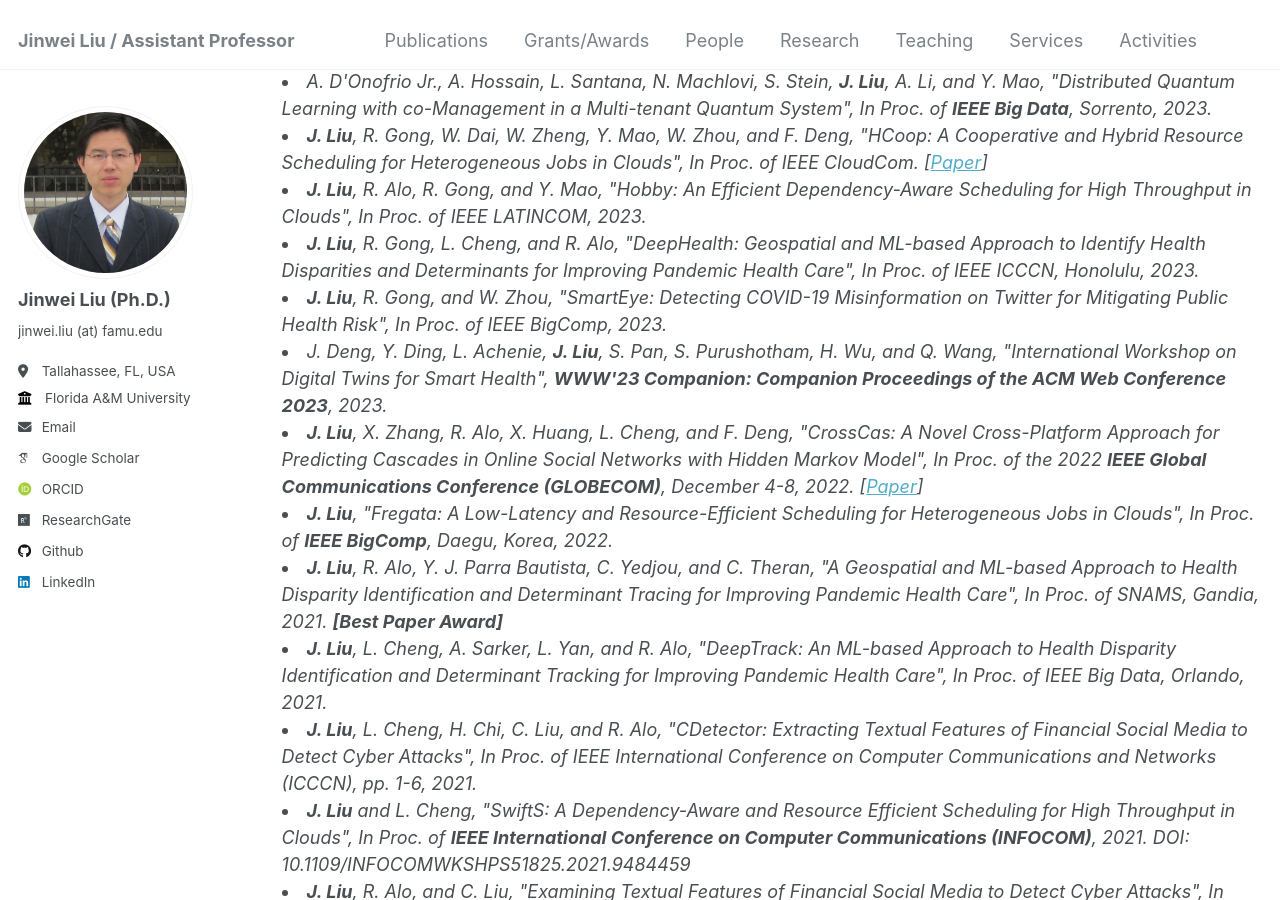
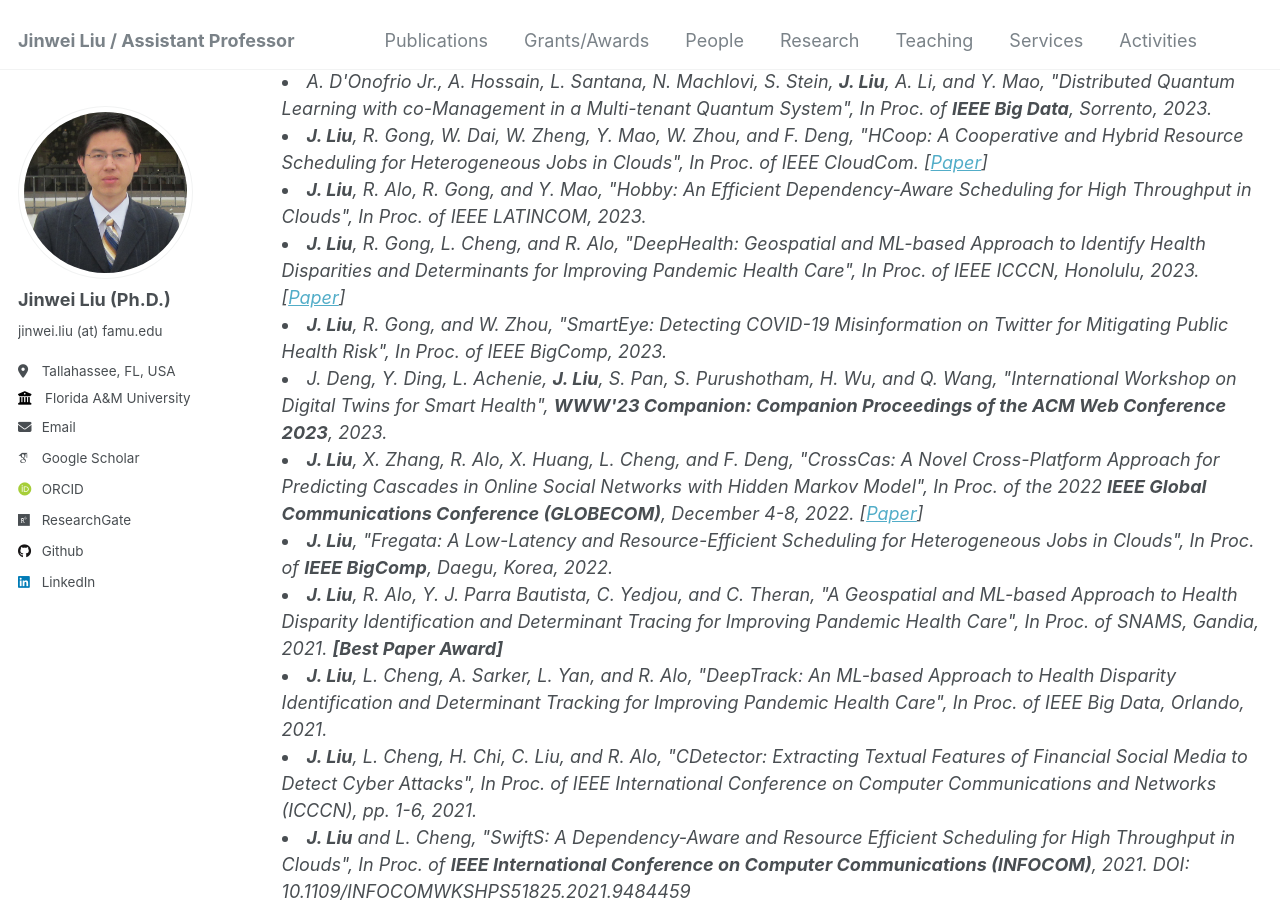
Before and after one commit to jinweiliucu/jinweiliucu.github.io, a Jekyll site: the page built from _publications/publications.html, in a window 1280 px wide and 900 px high, scrolled down 1355 px. Built offline with Jekyll 4.4.1, drawn with Linux system fonts in a browser that asks for light colours; some web fonts are replaced.

Commit message:
Update publications.html

```diff
--- a/_publications/publications.html
+++ b/_publications/publications.html
@@ -138,6 +138,7 @@ author_profile: true
 		<li>
 		<strong>J. Liu</strong>, R. Gong, L. Cheng, and R. Alo, "DeepHealth: Geospatial and ML-based Approach to Identify Health Disparities and Determinants for Improving Pandemic Health Care",
 	    	In <em>Proc. of IEEE ICCCN</em>, Honolulu, 2023.
+			[<a href="/files/articles/ICCCN2023DeepHealth.pdf">Paper</a>]</span>
 		</li>
 
 		<li>
```
